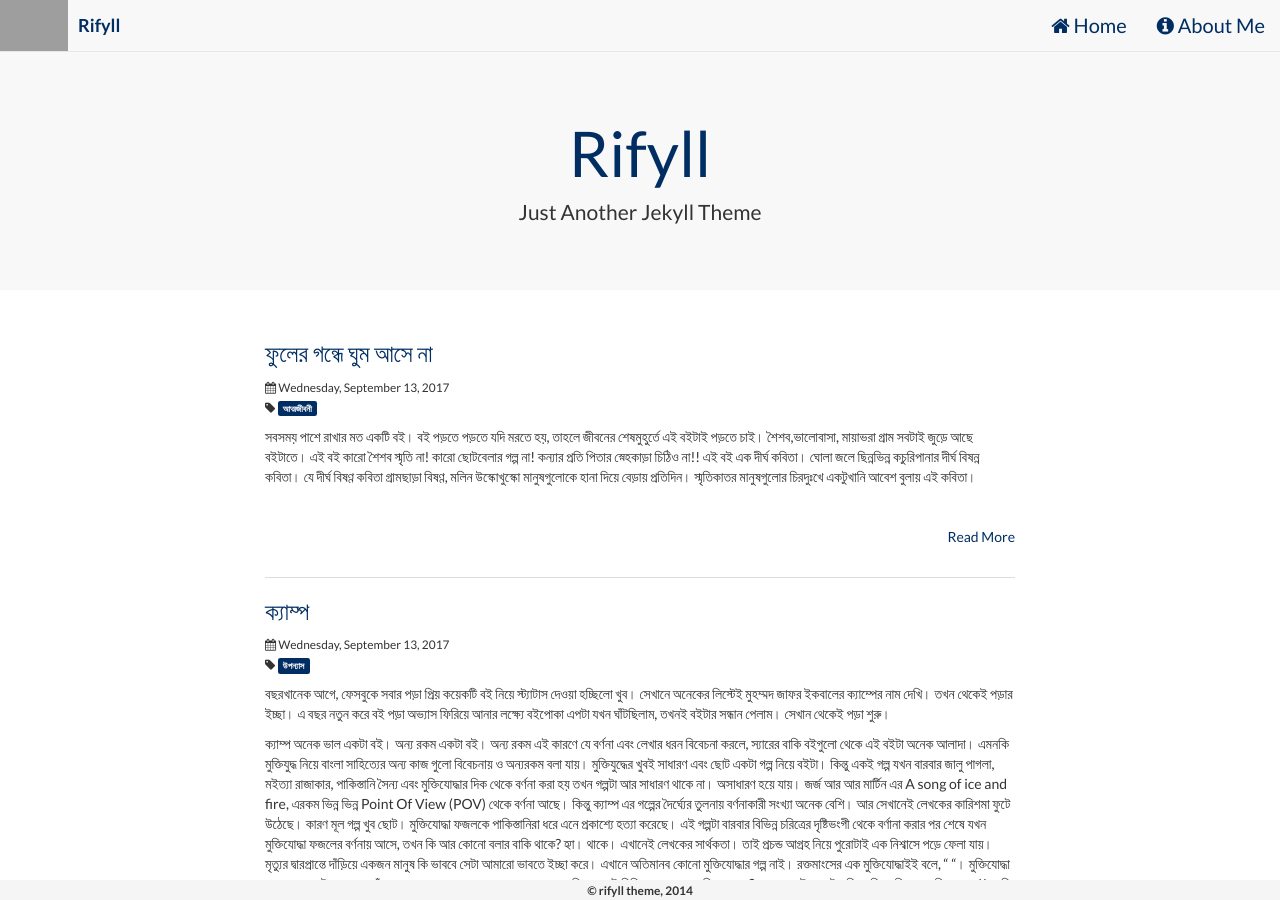
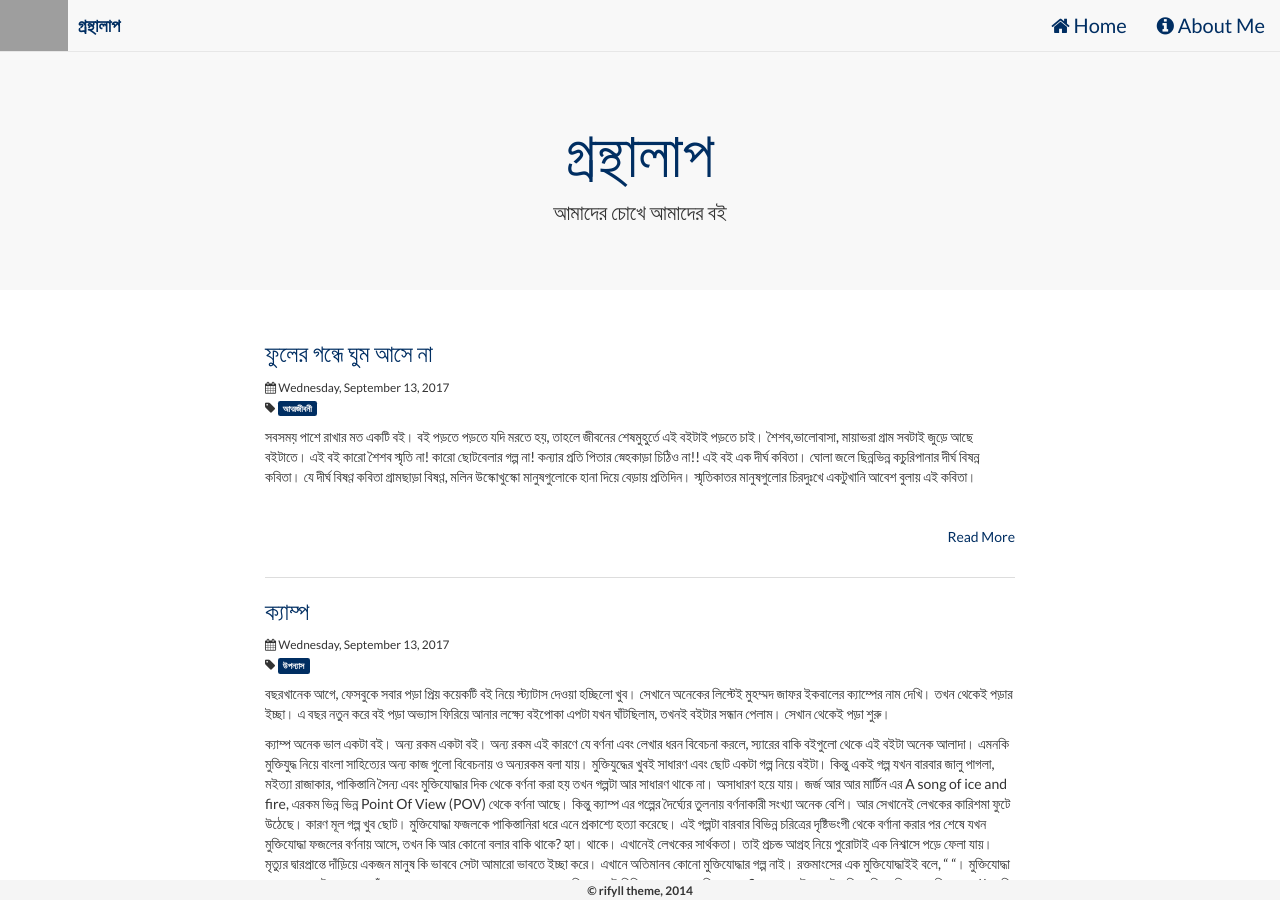
Before and after one commit to jamal919/gronthalap.com, a Jekyll site: the page built from index.html, in a window 1280 px wide and 900 px high. Built offline with Jekyll 4.4.1, drawn with Linux system fonts in a browser that asks for light colours; nearby versions of some CDN libraries; grey boxes are pictures that could not be loaded.

Commit message:
Theme revamp

```diff
--- a/_config.yml
+++ b/_config.yml
@@ -1,11 +1,11 @@
 # Site settings
-title: Rifyll
-email: somename@somedomain.com
-description: "Just Another Jekyll Theme"
+title: গ্রন্থালাপ
+email: gronthalap@gmail.com
+description: "আমাদের চোখে আমাদের বই"
 logo_location: "https://placeholdit.imgix.net/~text?txtsize=30&bg=F8F8F8&txtclr=002E62&txt=LOGO&w=100&h=100"
 
 #baseurl: "" # the subpath of your site, e.g. /blog/
-#url: "" # the base hostname & protocol for your site
+url: "gronthalap.com"
 
 # Build settings
 markdown: kramdown
```
